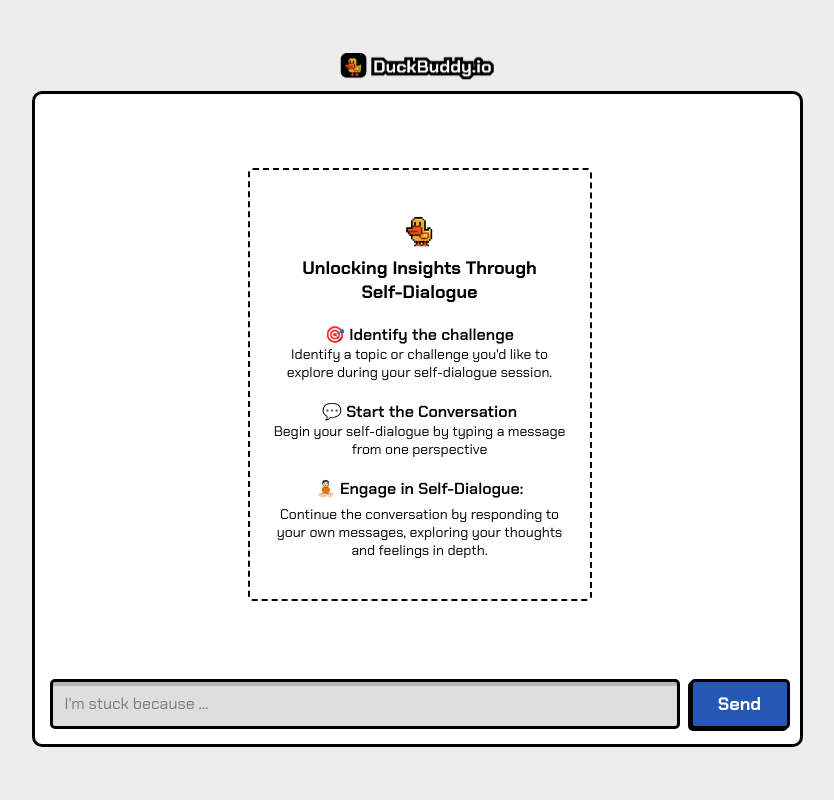
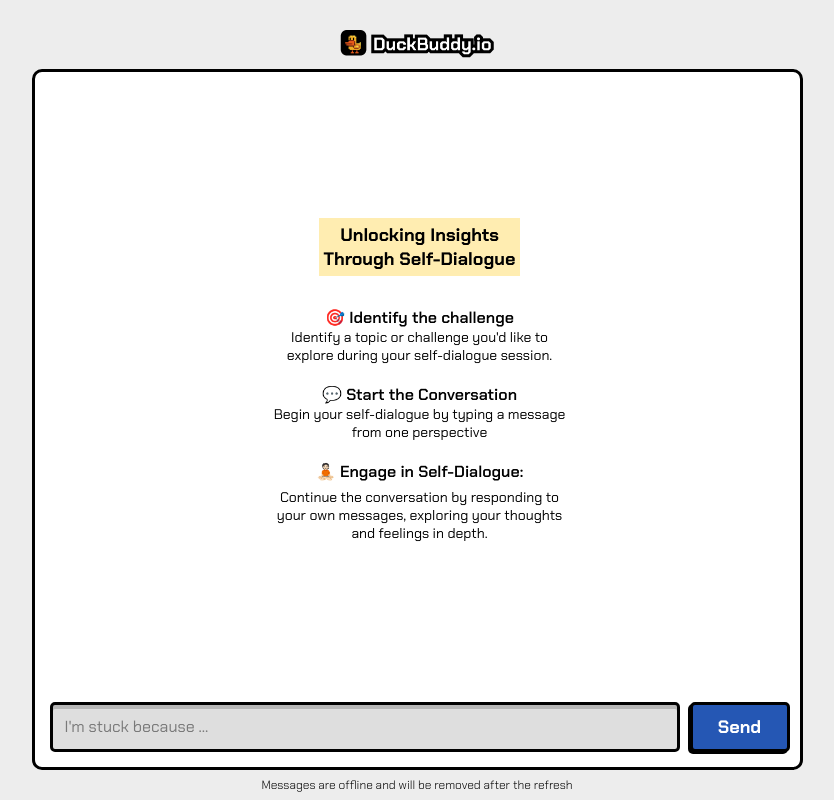
Before and after one commit to gulagha/hushduck, a Next.js app: page / in a window 1280 px wide. Shown: the whole page, without its empty margins (223-1057 px from the left). Built offline with nearby package versions, Linux system fonts and the light colour scheme.

Commit message:
Fix various visual issues

```diff
--- a/src/components/introMessage/IntroMessage.jsx
+++ b/src/components/introMessage/IntroMessage.jsx
@@ -7,11 +7,8 @@ export const IntroMessage = () => {
   return (
     <div className={styles.introMessage}>
       <div className={styles.moto}>
-        <Image className={styles.duck} src="/duck.png" alt="Logo" width={100} height={100} />
-        <div>
-          Unlocking Insights
-          Through Self-Dialogue
-        </div>
+        <div> Unlocking Insights </div>
+        <div> Through Self-Dialogue </div>
       </div>
       <div className={styles.step}>
         <span className={styles.bold}>
--- a/src/components/introMessage/introMessage.module.css
+++ b/src/components/introMessage/introMessage.module.css
@@ -9,11 +9,11 @@
   justify-content: center;
   grid-gap: 20px;
   padding: 40px 20px;
+  padding-top: 20px;
   max-height: 400px;
   max-width: 400px;
   justify-self: center;
   align-self: center;
-  border: dashed 2px #000000;
   overflow-y: scroll;
 }
 
@@ -22,6 +22,9 @@
   font-weight: 800;
   max-width: 250px;
   justify-self: center;
+  background-color: #ffedb1;
+  padding: 5px;
+  display: inline;
 }
 
 .step {
@@ -40,8 +43,3 @@
   font-weight: 400;
   font-size: 14px;
 }
-
-.duck {
-  width: 40px;
-  height: 40px;
-}
--- a/src/pages/index.js
+++ b/src/pages/index.js
@@ -20,6 +20,9 @@ export default function Home() {
   return (
     <div className={styles.homeContainer}>
       <div />
+      <div />
+      <div />
+      <div />
       <div className={styles.chatContainer}>
         <img className={styles.logo} src='logo.png' />
         <div className={styles.chat}>
@@ -28,6 +31,9 @@ export default function Home() {
         </div>
       </div>
       <div />
+      <div />
+      <div className={styles.footerMessage}> Messages are offline and will be removed after the refresh </div>
+      <div />
     </div>
   )
 }
--- a/src/pages/index.module.css
+++ b/src/pages/index.module.css
@@ -1,6 +1,7 @@
 .homeContainer {
   display: grid;
-  grid-template-columns: 1fr minmax(200px, 800px) 1fr;
+  grid-template-columns: 0 minmax(200px, 800px) 0;
+  grid-template-rows: 30px 1fr 30px;
   height: 100%;
   justify-content: center;
 }
@@ -13,7 +14,7 @@
 }
 
 .chat {
-  height: calc(100vh - 180px);
+  height: 100%;
   display: grid;
   grid-template-rows: 1fr 50px;
   grid-gap: 20px;
@@ -33,3 +34,11 @@
   width: 154px;
   aspect-ratio: 204 / 38;
 }
+
+.footerMessage {
+  font-size: 12px;
+  font-weight: 100;
+  font-family: 'Chakra Petch', sans-serif;
+  justify-self: center;
+  align-self: center;
+}
```
